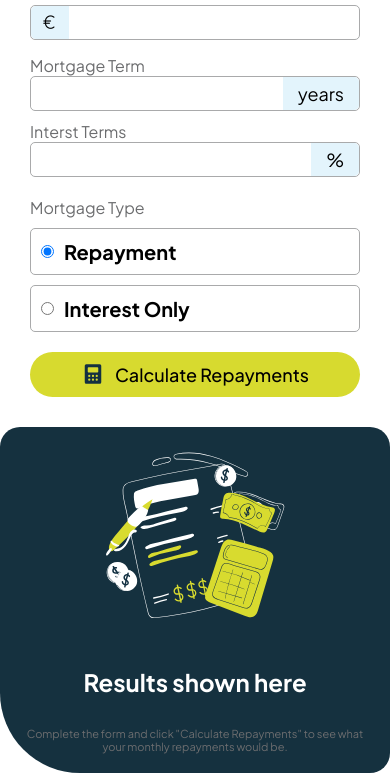
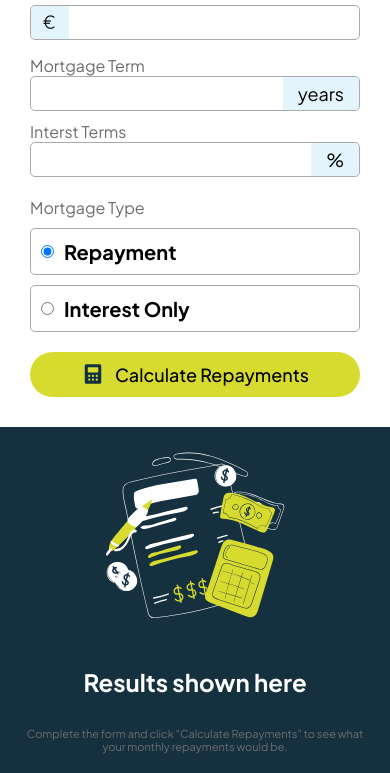
Before and after one commit to EduardoHill/Calculadora, a plain HTML site: page index.html in a window 390 px wide. Shown: the part 103-876 px from the top of the page. Drawn offline with nearby package versions, Linux system fonts and the light colour scheme.

Commit message:
Arrumando a responsividade

```diff
--- a/assets/style/responsividade.css
+++ b/assets/style/responsividade.css
@@ -18,8 +18,9 @@
     width: 100%;
   }
 
-  #Results {
+  #Results,
+  #textArea {
     border-radius: 0;
-    border-bottom-left-radius: 20px;
+    border-bottom-left-radius: 0;
   }
 }
```
